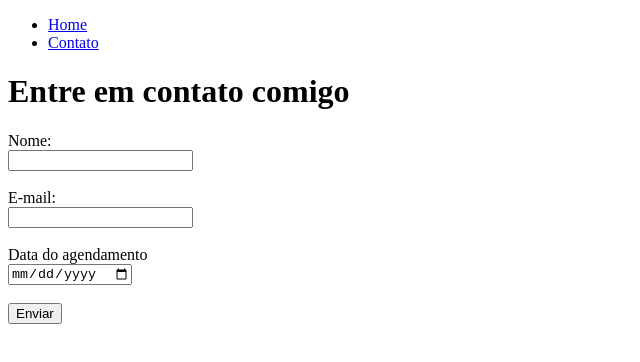
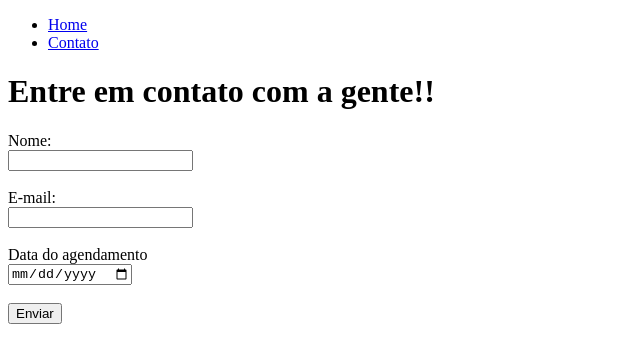
Before and after one commit to IsabellaCorreiadosantos/fundamentos-web, a plain HTML site: page contato.html in a window 1280 px wide. Shown: the whole page, without its empty margins (0-640 px from the left). Drawn offline with Linux system fonts and the light colour scheme.

Commit message:
atualizando

```diff
--- a/contato.html
+++ b/contato.html
@@ -15,7 +15,7 @@
         </li>
     </ul>
 
-    <h1>Entre em contato comigo</h1>
+    <h1>Entre em contato com a gente!!</h1>
 
     <form>
         <label for="nome">Nome:</label><br>
```
